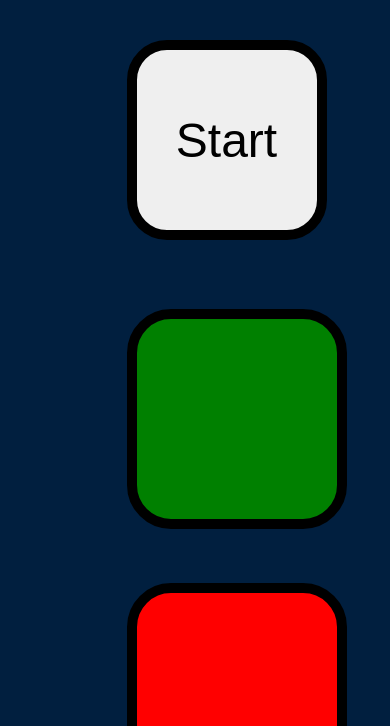
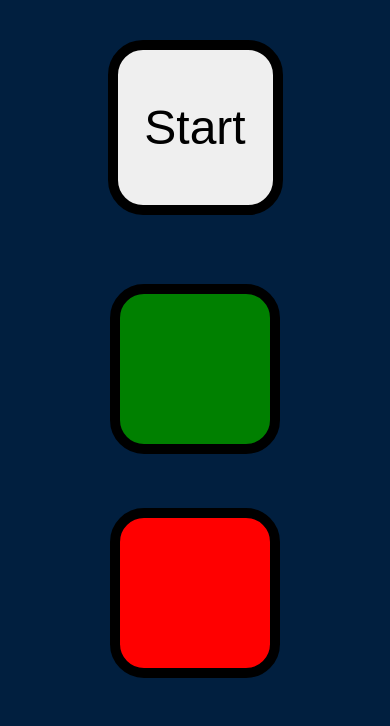
Before and after one commit to archevil/simon, a plain HTML site: page index.html in a window 390 px wide. Shown: the part 118-844 px from the top of the page. Drawn offline with nearby package versions, Linux system fonts and the light colour scheme.

Commit message:
mobile view
mobile view reactive

```diff
--- a/styles.css
+++ b/styles.css
@@ -74,11 +74,23 @@ h2, h3 {
   .mobileButton {
     margin: 25px;
     display: inline-block;
-    height: 200px;
-    width: 200px;
+    height: 175px;
+    width: 175px;
     border: 10px solid black;
     border-radius: 20%;
     font-size: 3rem;
+  }
+
+  .btn {
+    height: 150px;
+    width: 150px;
+    margin: 25px;
+  }
+
+  .container {
+    display: block;
+    width: 100%;
+    margin: auto;
   }
 
   .titlePC {
```
